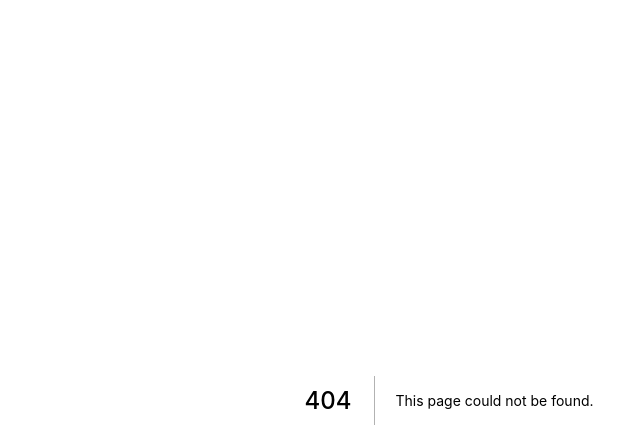
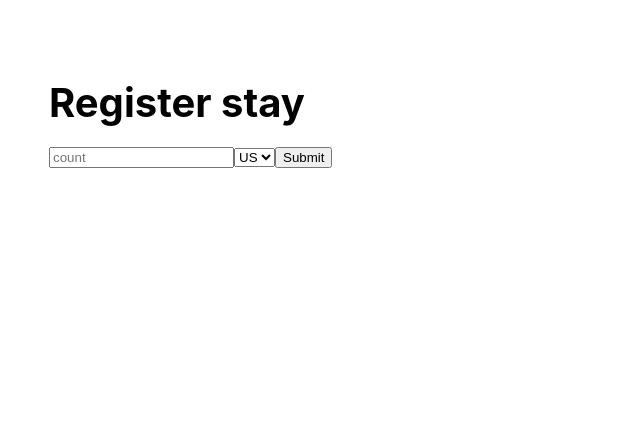
Before and after one commit to makoll/stay-count, a Next.js app: page /mypage/register in a window 1280 px wide. Before the commit this address had no page. Shown: the top 448 px of the page, without its empty margins (191-831 px from the left). Built offline with nearby package versions, Linux system fonts and the light colour scheme.

Commit message:
add register page

```diff
--- a/package.json
+++ b/package.json
@@ -35,6 +35,7 @@
     "react": "^17.0.2",
     "react-dom": "^17.0.2",
     "react-google-charts": "^3.0.15",
+    "react-hook-form": "^7.7.1",
     "swr": "^0.5.5"
   },
   "devDependencies": {
--- /dev/null
+++ b/pages/mypage/register.tsx
@@ -0,0 +1,44 @@
+import Head from 'next/head'
+import { useForm } from 'react-hook-form'
+
+import styles from '~/styles/Register.module.css'
+
+const RegisterContainer = () => {
+  return <RegisterPresentation />
+}
+
+const RegisterPresentation = () => {
+  const { register, handleSubmit } = useForm()
+  const onSubmit = (data: { [key: string]: number }) => alert(JSON.stringify(data))
+
+  return (
+    <div className={styles.container}>
+      <Head>
+        <title>Register stay</title>
+        <link rel="icon" href="/favicon.png" />
+      </Head>
+      <main className={styles.main}>
+        <h1 className={styles.title}>Register stay</h1>
+
+        <div className={styles.contents}>
+          <form onSubmit={handleSubmit(onSubmit)}>
+            <input type="number" {...register('count')} placeholder="count" />
+            <Countries />
+            <input type="submit" />
+          </form>
+        </div>
+      </main>
+    </div>
+  )
+}
+
+const Countries = () => {
+  return (
+    <select>
+      <option value={1}>US</option>
+      <option value={2}>JP</option>
+    </select>
+  )
+}
+
+export default RegisterContainer
--- /dev/null
+++ b/styles/Register.module.css
@@ -0,0 +1,26 @@
+.container {
+  min-height: 100vh;
+  padding: 0 0.5rem;
+  display: flex;
+  flex-direction: column;
+  justify-content: center;
+  align-items: center;
+}
+
+.main {
+  padding: 5rem 0;
+  flex: 1;
+  display: flex;
+  flex-direction: column;
+  min-width: 800px;
+}
+
+.title {
+  margin: 0;
+  line-height: 1.15;
+  font-size: 40px;
+}
+
+.contents {
+  margin-top: 20px;
+}
```
Also changed, not shown: 1 other file (tests, documents, lock files or other folders).
